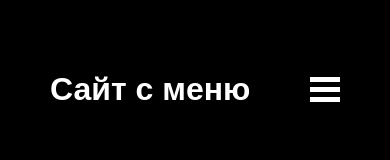
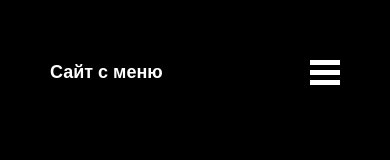
Before and after one commit to WebHeroSchool/mediaSite, a plain HTML site: page index.html in a window 390 px wide. Drawn offline with Linux system fonts and the light colour scheme.

Commit message:
Update style.css

```diff
--- a/style.css
+++ b/style.css
@@ -26,7 +26,7 @@ body {
 }
 
 .wrap__title {
-  font-size: 32px;
+  font-size: 35px;
   font-weight: 800;
   color: #fff;
 }
@@ -42,6 +42,12 @@ body {
   .menu__nav {
     display: none;
   }
+}
+
+.wrap__title {
+  font-size: 35px;
+  font-weight: 800;
+  color: #fff;
 }
 
 .menu__item {
@@ -137,6 +143,7 @@ body {
   transition: transform 0.4s ease-in;
 }
 
+
 @media (max-width: 768px) {
   .mobile-nav {
     width: 320px;
@@ -147,8 +154,6 @@ body {
 .mobile-nav--active {
   transform: translateX(-100%);
 }
-
-
 
 .mobile-nav__list {
   list-style-type: none;
@@ -170,3 +175,9 @@ body {
 .mobile-nav__link:hover {
   color: #ffd600;
 }
+
+@media (max-width: 768px) {
+  .wrap__title {
+    font-size: 18px;
+  }
+}
```
